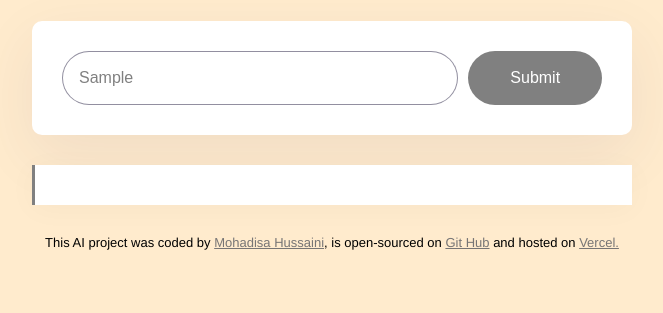
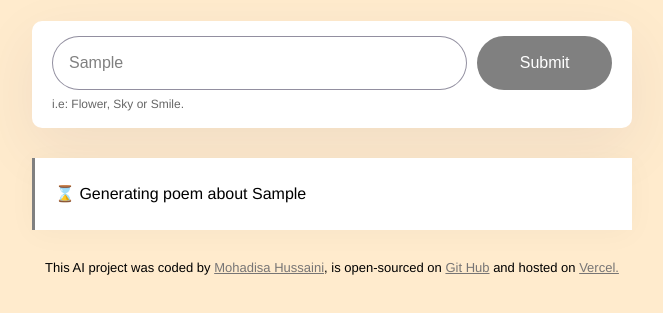
Before and after one commit to Mohadis/Poem-Generatore, a plain HTML site: page index.html in a window 1280 px wide. Both pictures are taken after typing "Sample" into the empty fields and a click on the input 843 px from the left and 255 px from the top of the page. Shown: the part 177-490 px from the top of the page, without its empty margins (308-971 px from the left). Drawn offline with nearby package versions, Linux system fonts and the light colour scheme; no server answers.

Commit message:
User experiment

```diff
--- a/index.html
+++ b/index.html
@@ -12,6 +12,7 @@
     <div class="container">
       <h1>Poem Generator</h1>
       <main>
+        <div class="form-container">
           <form id="poem-generator-form">
             <input
               type="text"
@@ -24,7 +25,9 @@
             />
             <input type="submit" class="submit-button" />
           </form>
-        <div class="poem" id="poem"></div>
+          <div class="hint">i.e: Flower, Sky or Smile.</div>
+        </div>
+        <div class="poem hidden" id="poem"></div>
       </main>
       <footer>
         This AI project was coded by
--- a/src/index.js
+++ b/src/index.js
@@ -16,6 +16,10 @@ function generatePoem(event) {
   let prompt = `User instructions: Generate an Englishpoem about ${instructionsInput.value}`;
   let apiUrl = `https://api.shecodes.io/ai/v1/generate?prompt=${prompt}&context=${context}&key=${apiKey}`;
 
+  let poemElement = document.querySelector("#poem");
+  poemElement.classList.remove("hidden");
+  poemElement.innerHTML = `<div class="generating"> ⌛ Generating poem about ${instructionsInput.value} </div>`;
+
   axios.get(apiUrl).then(displayPoem);
 }
 let poemFormElement = document.querySelector("#poem-generator-form");
--- a/src/style.css
+++ b/src/style.css
@@ -5,6 +5,7 @@ body {
 a {
   color: rgb(119, 117, 117);
 }
+
 .container {
   margin: 120px auto;
   max-width: 600px;
@@ -19,13 +20,22 @@ h1 {
   line-height: 1.5;
   color: #272044;
 }
-form {
-  padding: 30px;
-  background-color: white;
+.form-container {
   box-shadow: 0px 20px 60px rgba(65, 50, 100, 0.08);
   border-radius: 10px;
+  padding: 15px 20px;
+  margin-bottom: 30px;
+  background-color: white;
+}
+
+form {
   display: flex;
-  margin-bottom: 30px;
+}
+.hint {
+  font-size: 12px;
+  line-height: 1.5;
+  margin-top: 5px;
+  opacity: 0.6;
 }
 .searchBox {
   padding: 16px;
@@ -55,8 +65,24 @@ form {
   border-left: 3px solid gray;
   box-shadow: 0px 4px 30px 0px rgba(39, 33, 66, 0.03);
 }
+.hidden {
+  display: none;
+}
 footer {
   text-align: center;
   font-size: 13px;
   margin-top: 30px;
 }
+.generating {
+  animation: blink-animation 1s steps(5, start) infinite;
+}
+@keyframes blink-animation {
+  to {
+    visibility: hidden;
+  }
+}
+@-webkit-keyframes blink-animation {
+  to {
+    visibility: hidden;
+  }
+}
```
Lines whose indentation alone changed are shown as unchanged.
